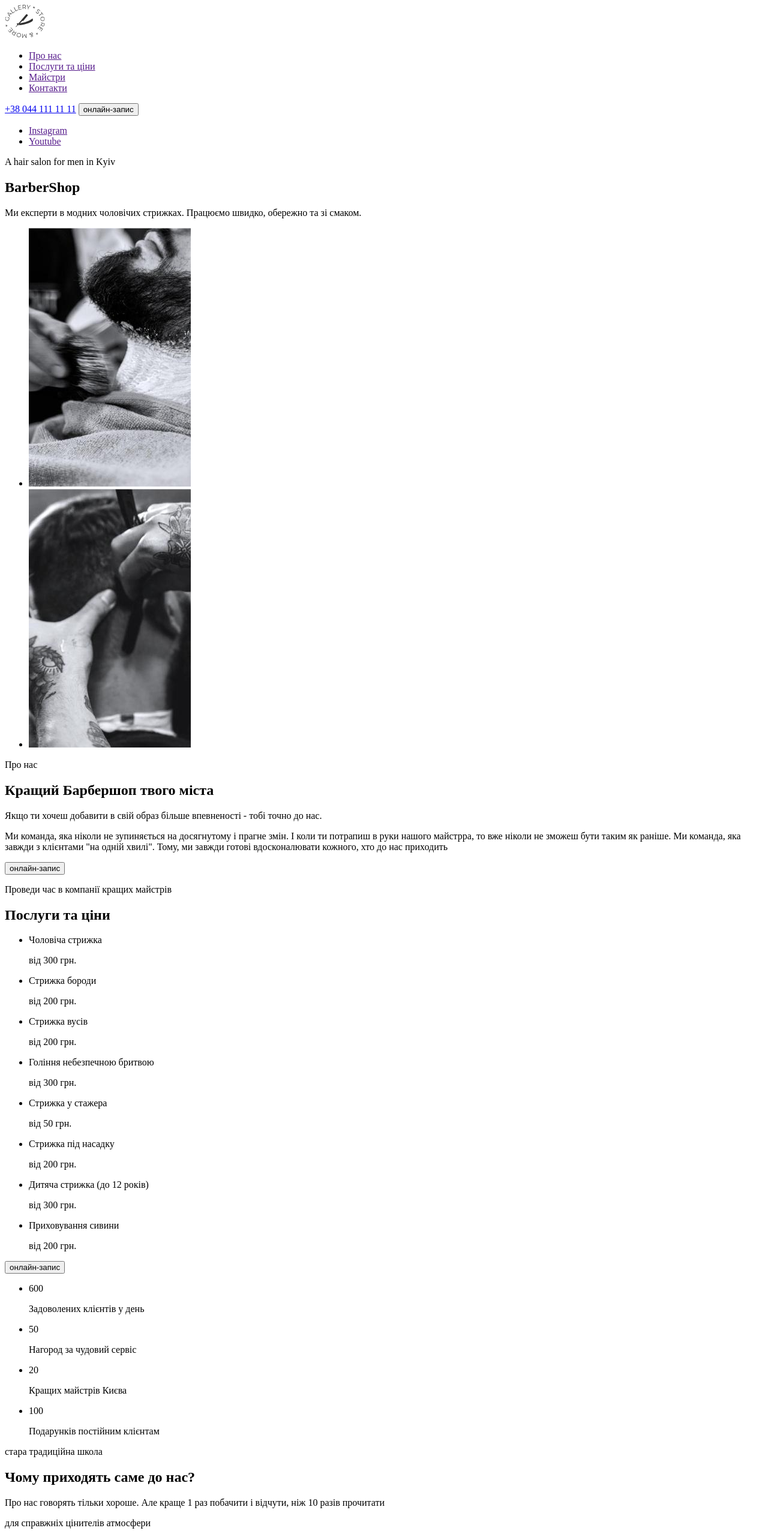
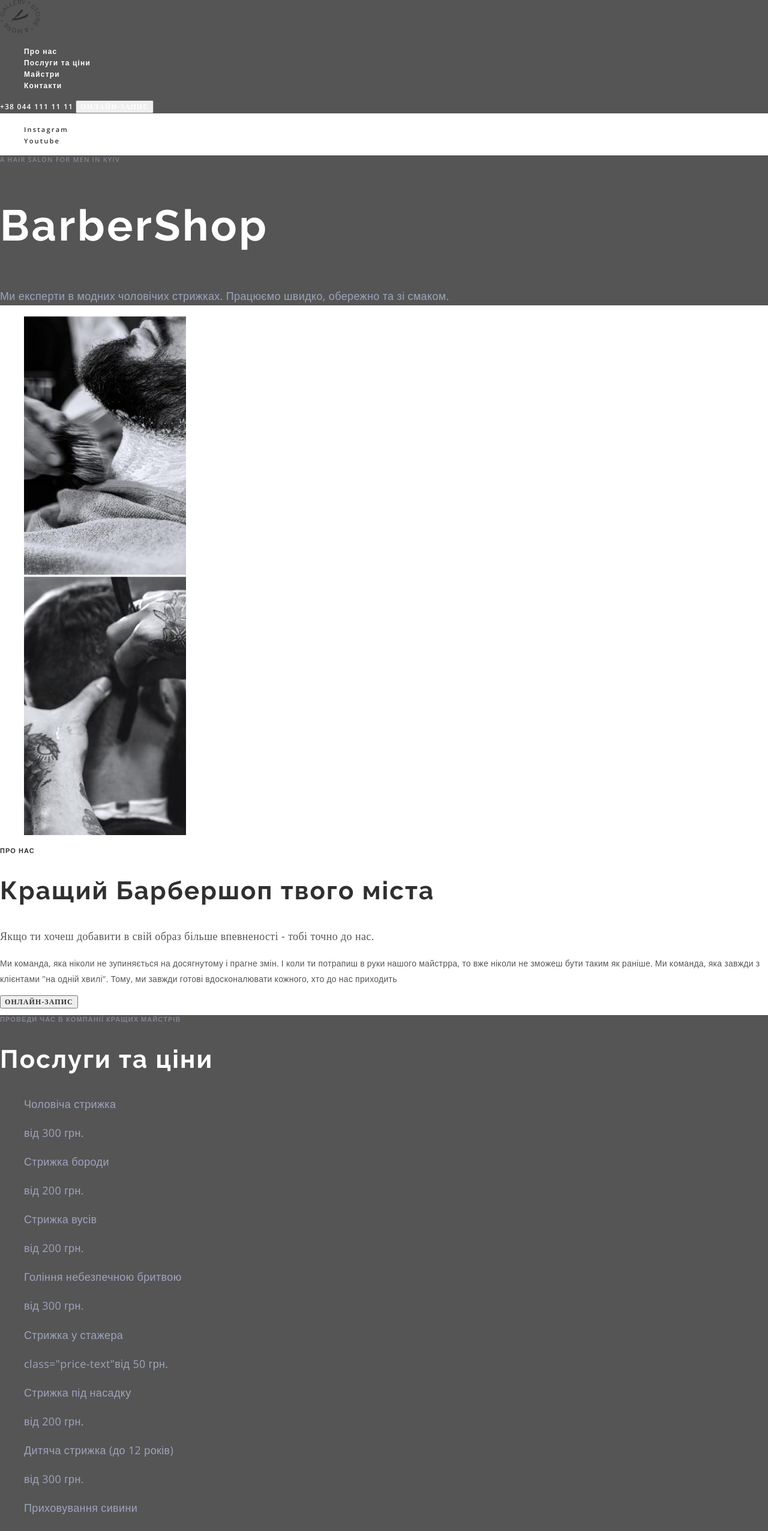
Before and after one commit to AnnaLuniushkina/html-css-practice-barbershop, a plain HTML site: page index.html in a window 1280 px wide. Shown: the top 2552 px of the page at 60% size. Drawn offline with nearby package versions, Linux system fonts and the light colour scheme.

Commit message:
add styles

```diff
--- /dev/null
+++ b/css/styles.css
@@ -0,0 +1,295 @@
+:root {
+    --accent-orange-color: #FF6C00;
+    --accent-white-color: #FFFFFF;
+    --primary-title-color: #303030;
+    --secondary-title-color: #ffffff;
+    --pre-title-color-light: rgba(157, 164, 189, 0.6);
+    --pre-title-color-dark: #303030;
+    --after-title-color-light: #9DA4BD;
+    --after-title-color-dark: #555555;
+    --about-text-color: #555555;
+    --primary-text-color: #9DA4BD;
+    --btn-dark-text-color: #ffffff;
+    --btn-light-text-color: #303030;
+}
+
+body {
+    font-family: 'Open Sans', sans-serif;
+}
+
+.link {
+    text-decoration: none;
+}
+
+ul {
+    list-style: none;
+}
+
+.header {
+    background-color: #555555;
+}
+
+.nav-menu,
+.menu-tel {
+    font-weight: 600;
+    font-size: 12px;
+    line-height: 1.33;
+    letter-spacing: 0.1em;
+
+    color: var(--accent-white-color);
+}
+
+.nav-menu:hover,
+.menu-tel:hover,
+.menu-btn:hover,
+.nav-menu:focus,
+.menu-tel:focus,
+.menu-btn:focus {
+    color: var(--accent-orange-color);
+}
+
+.btn {
+    font-family: 'Open Sans';
+    font-weight: 600;
+    font-size: 12px;
+    line-height: 1.33;
+    letter-spacing: 0.09em;
+    text-transform: uppercase;
+}
+
+.btn-dark {
+    color: var(--btn-dark-text-color);
+}
+
+.btn-light {
+    color: var(--btn-light-text-color);
+}
+
+.social-link-hero {
+    font-weight: 600;
+    font-size: 11px;
+    line-height: 1.36;
+    letter-spacing: 0.2em;
+
+    color: var(--primary-title-color);
+}
+
+.hero-right {
+    background-color: #555555;
+}
+
+.pre-title-light {
+    font-weight: 600;
+    font-size: 11px;
+    line-height: 1.36;
+    letter-spacing: 0.1em;
+    text-transform: uppercase;
+
+    color: var(--pre-title-color-light);
+}
+
+.hero-title {
+    font-family: 'Raleway';
+    font-weight: 700;
+    font-size: 72px;
+    line-height: 1.18;
+    letter-spacing: 0.05em;
+
+    color: var(--secondary-title-color);
+}
+
+.after-title-light {
+    font-weight: 400;
+    font-size: 18px;
+    line-height: 1.67;
+    letter-spacing: 0.02em;
+
+    color: var(--after-title-color-light);
+}
+
+.pre-title-dark {
+    font-weight: 600;
+    font-size: 11px;
+    line-height: 1.36;
+    letter-spacing: 0.1em;
+    text-transform: uppercase;
+    color: var(--pre-title-color-dark);
+}
+
+.after-title-dark {
+    font-family: 'Open Sans';
+    font-style: normal;
+    font-weight: 400;
+    font-size: 18px;
+    line-height: 1.67;
+    letter-spacing: 0.02em;
+
+    color: var(--after-title-color-dark);
+}
+
+.primary-title {
+    font-family: 'Raleway';
+    font-weight: 700;
+    font-size: 42px;
+    line-height: 1.16;
+    letter-spacing: 0.05em;
+
+    color: var(--primary-title-color);
+}
+
+.about-text {
+    font-size: 14px;
+    line-height: 1.86;
+    letter-spacing: 0.02em;
+
+    color: var(--about-text-color);
+}
+
+.secondary-title {
+    font-family: 'Raleway';
+    font-weight: 700;
+    font-size: 42px;
+    line-height: 1.16;
+    letter-spacing: 0.05em;
+
+    color: var(--secondary-title-color);
+}
+
+/* ----PRICE---- */
+
+.price {
+    background-color: #555555;
+}
+
+.price-text {
+    font-size: 18px;
+    line-height: 1.67;
+    letter-spacing: 0.02em;
+
+    color: var(--primary-text-color);
+}
+
+
+/* ----REASONS---- */
+
+.reasons-count {
+    font-weight: 700;
+    font-size: 42px;
+    line-height: 1.35;
+    letter-spacing: 0.05em;
+
+    color: #303030;
+}
+
+.reasons-text {
+    font-weight: 600;
+    font-size: 11px;
+    line-height: 1.36;
+
+    color: #303030;
+}
+
+/* ---MASTERS---- */
+.masters {
+    background-color: #F7F7F7;
+}
+
+.masters-title {
+    font-weight: 400;
+    font-size: 18px;
+    line-height: 1.38;
+    letter-spacing: 0.02em;
+
+    color: var(--primary-title-color);
+}
+
+.masters-text {
+    font-size: 14px;
+    line-height: 19px;
+    letter-spacing: 0.02em;
+
+    color: var(--accent-orange-color);
+}
+
+/* GALLERY */
+
+.visually-hidden {
+    position: absolute;
+    width: 1px;
+    height: 1px;
+    margin: -1px;
+    border: 0;
+    padding: 0;
+
+    white-space: nowrap;
+    clip-path: inset(100%);
+    clip: rect(0 0 0 0);
+    overflow: hidden;
+}
+
+/* ----ONLINE---- */
+
+.online {
+    background-color: #555555;
+}
+
+/* ----CONTACTS---- */
+
+.contacts {
+    background-color: #555555;
+}
+
+.address-link {
+    font-style: normal;
+    font-weight: 400;
+    font-size: 18px;
+    line-height: 1.67;
+    letter-spacing: 0.02em;
+
+    color: var(--primary-text-color);
+}
+
+.time-text {
+    font-weight: 600;
+    font-size: 11px;
+    line-height: 1.36;
+    letter-spacing: 0.1em;
+    text-transform: uppercase;
+
+    color: var(--accent-white-color);
+}
+
+.time {
+    font-size: 18px;
+    line-height: 1.67;
+    letter-spacing: 0.02em;
+
+    color: var(--primary-text-color);
+}
+
+/* ----FOOTER---- */
+
+.copyright {
+    font-weight: 600;
+    font-size: 11px;
+    line-height: 1.36;
+    letter-spacing: 0.2em;
+
+    color: var(--primary-text-color);
+}
+
+.span-copy {
+    font-weight: 600;
+    font-size: 15px;
+
+    color: var(--primary-text-color);
+}
+
+.footer-link {
+    font-weight: 600;
+    font-size: 11px;
+    line-height: 1.36;
+    letter-spacing: 0.2em;
+
+    color: #303030;
+}
--- a/index.html
+++ b/index.html
@@ -5,42 +5,52 @@
     <meta http-equiv="X-UA-Compatible" content="IE=edge">
     <meta name="viewport" content="width=device-width, initial-scale=1.0">
     <title>Barbershop</title>
+    <link rel="preconnect" href="https://fonts.googleapis.com">
+    <link rel="preconnect" href="https://fonts.gstatic.com" crossorigin>
+    <link href="https://fonts.googleapis.com/css2?family=Open+Sans:wght@400;600;700&family=Raleway:wght@700&display=swap"
+        rel="stylesheet">
+
+    <link rel="stylesheet" href="https://cdnjs.cloudflare.com/ajax/libs/modern-normalize/1.1.0/modern-normalize.min.css"
+        integrity="sha512-wpPYUAdjBVSE4KJnH1VR1HeZfpl1ub8YT/NKx4PuQ5NmX2tKuGu6U/JRp5y+Y8XG2tV+wKQpNHVUX03MfMFn9Q=="
+        crossorigin="anonymous" referrerpolicy="no-referrer" />
+
+    <link rel="stylesheet" href="./css/styles.css">
 </head>
 <body>
-
     <!-- Хедер -->
-    <header>
+    <header class="header">
         <nav>
             <a><img src="./images/logo.svg" alt="Логотип"></a>
             <ul>
-                <li><a href="">Про нас</a></li>
-                <li><a href="">Послуги та ціни</a></li>
-                <li><a href="">Майстри</a></li>
-                <li><a href="">Контакти</a></li>
+                <li><a class="nav-menu link" href="">Про нас</a></li>
+                <li><a class="nav-menu link" href="">Послуги та ціни</a></li>
+                <li><a class="nav-menu link" href="">Майстри</a></li>
+                <li><a class="nav-menu link" href="">Контакти</a></li>
             </ul>
         </nav>
 
-        <a href="tel:+380441111111">+38 044 111 11 11</a>
-        <button type="button">онлайн-запис</button>
+        <a class="menu-tel link" href="tel:+380441111111">+38 044 111 11 11</a>
+        <button class="btn-dark btn" type="button">онлайн-запис</button>
     </header>
     <main>
 
+
         <!-- Герой -->
         <section>
-            <ul>
-                <li><a href="" target="_blank" rel="noopener noreferrer">Instagram</a></li>
-                <li><a href="" target="_blank" rel="noopener noreferrer">Youtube</a></li>
+            <ul class="hero-left">
+                <li><a class="social-link-hero link" href="" target="_blank" rel="noopener noreferrer">Instagram</a></li>
+                <li><a class="social-link-hero link" href="" target="_blank" rel="noopener noreferrer">Youtube</a></li>
             </ul>
 
-            <div>
-                <p lang="en">A hair salon for men in Kyiv</p>
-                <h1 lang="en">BarberShop</h1>
-                <p>Ми експерти в модних чоловічих стрижках. Працюємо швидко, обережно та зі смаком.</p>
+            <div class="hero-right">
+                <p class="pre-title-light" lang="en">A hair salon for men in Kyiv</p>
+                <h1 class="hero-title" lang="en">BarberShop</h1>
+                <p class="after-title-light">Ми експерти в модних чоловічих стрижках. Працюємо швидко, обережно та зі смаком.</p>
             </div>
         </section>
 
         <!-- Про нас -->
-        <section>
+        <section class="about">
             <ul>
                 <li>
                     <img src="./images/about-1.jpg" alt="Барбер голить бороду" width="270" height="431">
@@ -50,112 +60,113 @@
                 </li>
             </ul>
             <div>
-                <p>Про нас</p>
-                <h2>Кращий Барбершоп твого міста</h2>
-                <p>Якщо ти хочеш добавити в свій образ більше впевненості - тобі точно до нас.</p>
-                <p>Ми команда, яка ніколи не зупиняється на досягнутому і прагне змін. І коли ти потрапиш в руки нашого майстрра, то вже ніколи не зможеш бути таким як раніше. Ми команда, яка завжди з клієнтами "на одній хвилі". Тому, ми завжди готові вдосконалювати кожного, хто до нас приходить</p>
-                <button type="button">онлайн-запис</button>
+                <p class="pre-title-dark">Про нас</p>
+                <h2 class="primary-title">Кращий Барбершоп твого міста</h2>
+                <p class="after-title-dark">Якщо ти хочеш добавити в свій образ більше впевненості - тобі точно до нас.</p>
+                <p class="about-text">Ми команда, яка ніколи не зупиняється на досягнутому і прагне змін. І коли ти потрапиш в руки нашого майстрра, то вже ніколи не зможеш бути таким як раніше. Ми команда, яка завжди з клієнтами "на одній хвилі". Тому, ми завжди готові вдосконалювати кожного, хто до нас приходить</p>
+                <button class="btn-light btn" type="button">онлайн-запис</button>
             </div>
         </section>
 
         <!-- Послуги та ціни -->
-        <section>
-            <p>Проведи час в компанії кращих майстрів</p>
-            <h2>Послуги та ціни</h2>
+        <section class="price">
+            <p class="pre-title-light">Проведи час в компанії кращих майстрів</p>
+            <h2 class="secondary-title">Послуги та ціни</h2>
             <ul>
                 <li>
-                    <p>Чоловіча стрижка</p>
-                    <p>від 300 грн.</p>
+                    <p class="price-text">Чоловіча стрижка</p>
+                    <p class="price-text">від 300 грн.</p>
                 </li>
                 <li>
-                    <p>Стрижка бороди</p>
-                    <p>від 200 грн.</p>
+                    <p class="price-text">Стрижка бороди</p>
+                    <p class="price-text">від 200 грн.</p>
                 </li>
                 <li>
-                    <p>Стрижка вусів</p>
-                    <p>від 200 грн.</p>
+                    <p class="price-text">Стрижка вусів</p>
+                    <p class="price-text">від 200 грн.</p>
                 </li>
                 <li>
-                    <p>Гоління небезпечною бритвою</p>
-                    <p>від 300 грн.</p>
+                    <p class="price-text">Гоління небезпечною бритвою</p>
+                    <p class="price-text">від 300 грн.</p>
                 </li>
             </ul>
 
             <ul>
                 <li>
-                    <p>Стрижка у стажера</p>
-                    <p>від 50 грн.</p>
+                    <p class="price-text">Стрижка у стажера</p>
+                    <p class="price-text"> class="price-text"від 50 грн.</p>
                 </li>
                 <li>
-                    <p>Стрижка під насадку</p>
-                    <p>від 200 грн.</p>
+                    <p class="price-text">Стрижка під насадку</p>
+                    <p class="price-text">від 200 грн.</p>
                 </li>
                 <li>
-                    <p>Дитяча стрижка (до 12 років)</p>
-                    <p>від 300 грн.</p>
+                    <p class="price-text">Дитяча стрижка (до 12 років)</p>
+                    <p class="price-text">від 300 грн.</p>
                 </li>
                 <li>
-                    <p>Приховування сивини</p>
-                    <p>від 200 грн.</p>
+                    <p class="price-text">Приховування сивини</p>
+                    <p class="price-text">від 200 грн.</p>
                 </li>
             </ul>
 
-            <button type="button">онлайн-запис</button>
+            <button class="btn-dark btn" type="button">онлайн-запис</button>
         </section>
 
-        <!-- Чому приходять саме до нас? -->
+        <!-- reasons -->
         <section>
-            <ul>
+            <ul class="reasons-left">
                 <li>
-                    <span>600</span>
-                    <p>Задоволених клієнтів у день</p>
+                    <span class="reasons-count">600</span>
+                    <p class="reasons-text">Задоволених клієнтів у день</p>
                 </li>
                 <li>
-                    <span>50</span>
-                    <p>Нагород за чудовий сервіс</p>
+                    <span class="reasons-count">50</span>
+                    <p class="reasons-text">Нагород за чудовий сервіс</p>
                 </li>
                 <li>
-                    <span>20</span>
-                    <p>Кращих майстрів Києва</p>
+                    <span class="reasons-count">20</span>
+                    <p class="reasons-text">Кращих майстрів Києва</p>
                 </li>
                 <li>
-                    <span>100</span>
-                    <p>Подарунків постійним клієнтам</p>
+                    <span class="reasons-count">100</span>
+                    <p class="reasons-text">Подарунків постійним клієнтам</p>
                 </li>
             </ul>
-            <div>
-                <p>стара традиційна школа</p>
-                <h2>Чому приходять саме до нас?</h2>
-                <p>Про нас говорять тільки хороше. Але краще 1 раз побачити і відчути, ніж 10 разів прочитати</p>
+            <div class="reasons-right">
+                <p class="pre-title-dark">стара традиційна школа</p>
+                <h2 class="primary-title">Чому приходять саме до нас?</h2>
+                <p class="after-title-dark">Про нас говорять тільки хороше. Але краще 1 раз побачити і відчути, ніж 10 разів прочитати</p>
             </div>
         </section>
 
         <!-- Наші майстри -->
-        <section>
-            <p>для справжніх цінителів атмосфери</p>
-            <h2>Наші майстри</h2>
+        <section class="masters">
+            <p class="pre-title-dark">для справжніх цінителів атмосфери</p>
+            <h2 class="primary-title">Наші майстри</h2>
             <ul>
                 <li>
                     <img src="./images/master-1.jpg" alt="Майстер Джон робить стрижку клієнту" width="370" height="346">
-                    <h3 lang="en">John Smith</h3>
-                    <p lang="en">Extreme Barber</p>
+                    <h3 class="masters-title" lang="en">John Smith</h3>
+                    <p class="masters-text" lang="en">Extreme Barber</p>
                 </li>
                 <li>
                     <img src="./images/master-2.jpg" alt="Майстер Джон робить стрижку клієнту" width="370" height="346">
-                    <h3 lang="en">Michele Doe</h3>
-                    <p lang="en">Extreme Barber</p>
+                    <h3 class="masters-title" lang="en">Michele Doe</h3>
+                    <p class="masters-text" lang="en">Extreme Barber</p>
                 </li>
                 <li>
                     <img src="./images/master-3.jpg" alt="Майстер Джон робить стрижку клієнту" width="370" height="346">
-                    <h3 lang="en">Alan Black</h3>
-                    <p lang="en">Extreme Barber</p>
+                    <h3 class="masters-title" lang="en">Alan Black</h3>
+                    <p class="masters-text" lang="en">Extreme Barber</p>
                 </li>
             </ul>
         </section>
 
         <!-- Галерея -->
-        <section>
-            <h2>Галерея</h2>
+        <section class="gallery">
+            <h2 class="visually-hidden">Галерея</h2>
+            <p class="pre-title-dark">Латинською мовою "барба" означає "борода"</p>
             <ul>
                 <li>
                     <img src="./images/gallery-1.jpg" alt="Майстер робить стрижку" width="270" height="360">
@@ -173,36 +184,36 @@
         </section>
 
         <!-- Онлайн-запис -->
-        <section>
-            <h2>Онлайн-запис</h2>
+        <section class="online">
+            <h2 class="secondary-title">Онлайн-запис</h2>
         </section>
 
         <!-- Контакти -->
-        <section>
-            <h2>Контакти</h2>
-            <address>
+        <section class="contacts">
+            <h2 class="secondary-title">Контакти</h2>
+            <address class="address">
                 <ul>
-                    <li><a href="https://goo.gl/maps/i2TqucCsxynoWvWt5" target="_blank" rel="noopener noreferrer">вул. Васильківська, 7А, Київ, 08132</a>
+                    <li><a class="address-link link" href="https://goo.gl/maps/i2TqucCsxynoWvWt5" target="_blank" rel="noopener noreferrer">вул. Васильківська, 7А, Київ, 08132</a>
                     </li>
-                    <li><a href="tel:+380441111111">+38 044 111 11 11</a>
+                    <li><a class="address-link link" href="tel:+380441111111">+38 044 111 11 11</a>
                     </li>
-                    <li><a href="mailto:barbershop@email.com">barbershop@email.com</a>
+                    <li><a class="address-link" href="mailto:barbershop@email.com">barbershop@email.com</a>
                     </li>
                 </ul>
             </address>
 
-            <p>час роботи</p>
-            <p>Щоденно з 9:00 до 22:00</p>
+            <p class="time-text">час роботи</p>
+            <p class="time">Щоденно з 9:00 до 22:00</p>
         </section>
     </main>
 
     <!-- Футер -->
     <footer>
-        <p>&copy; Copyright 2020</p>
+        <p><span class="span-copy">&copy;</span><span class="copyright"> Copyright 2020</span></p>
 
         <ul>
-            <li><a href="" target="_blank" rel="noopener noreferrer">Instagram</a></li>
-            <li><a href="" target="_blank" rel="noopener noreferrer">Youtube</a></li>
+            <li><a class="footer-link link" href="" target="_blank" rel="noopener noreferrer">Instagram</a></li>
+            <li><a class="footer-link link" href="" target="_blank" rel="noopener noreferrer">Youtube</a></li>
         </ul>
     </footer>
 </body>
```
Also changed, not shown: .prettierrc.json (added).
